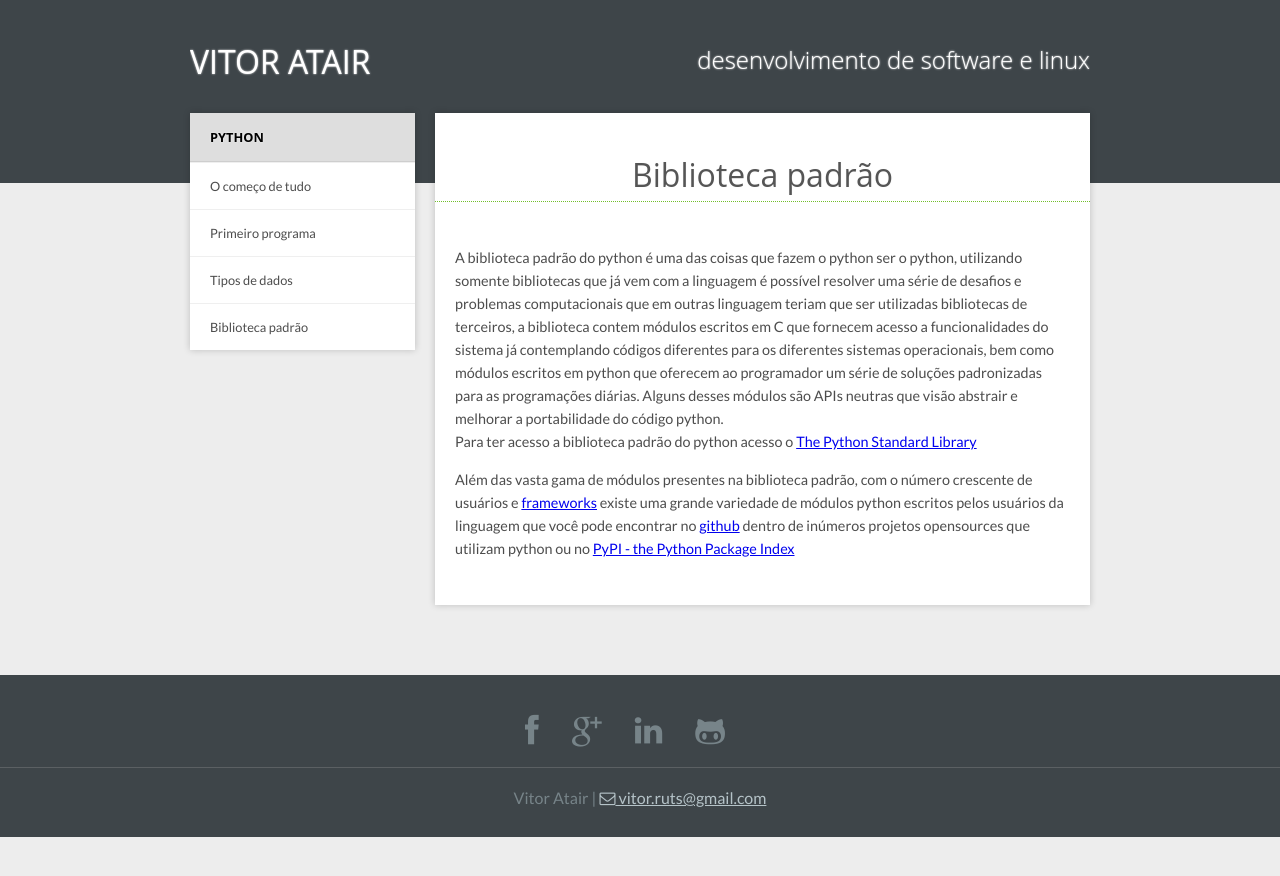
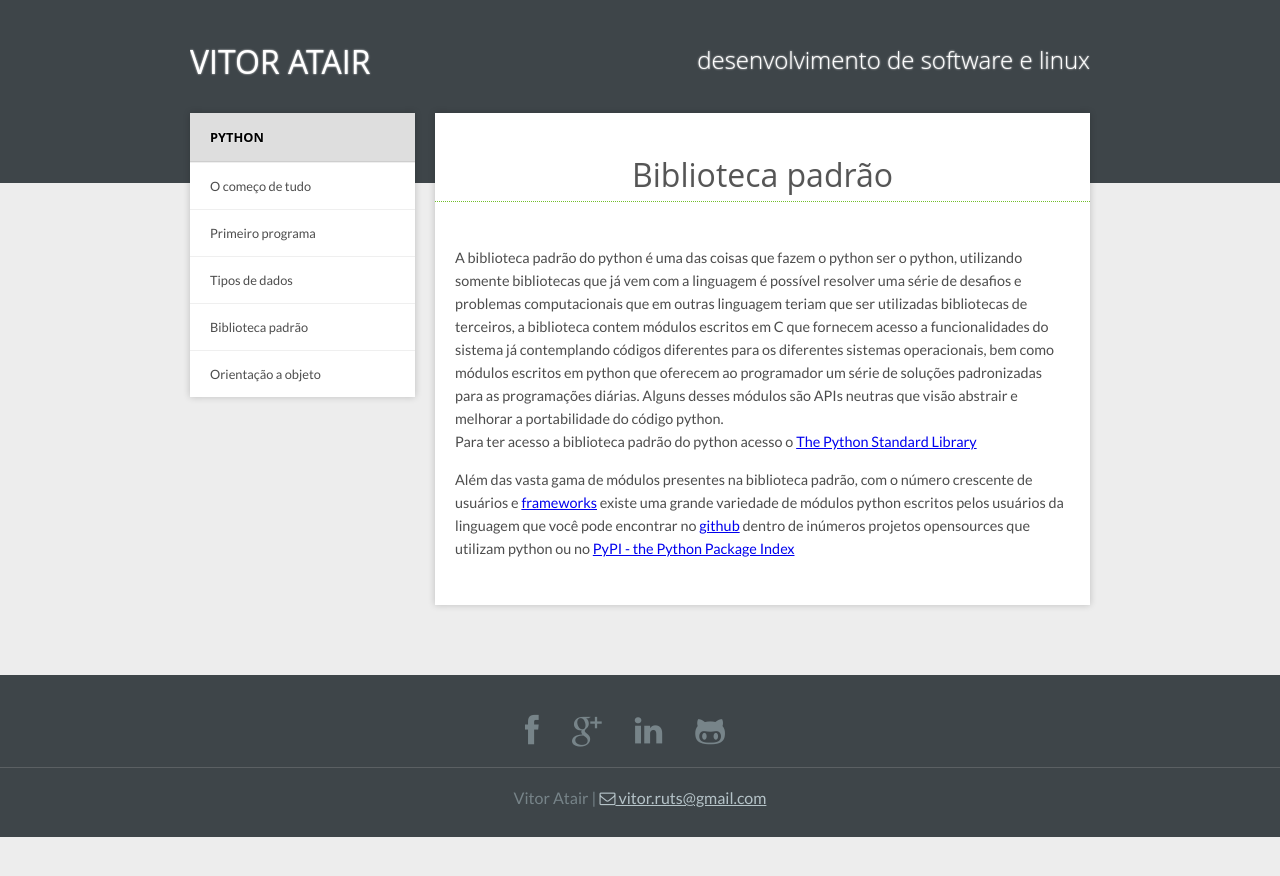
Before and after one commit to vitoratair/vitoratair.github.io, a Jekyll site: the page built from handbook/python/bibliotecas.html, in a window 1280 px wide. Shown: the top 876 px of the page. Built offline with Jekyll 4.4.1, drawn with Linux system fonts in a browser that asks for light colours; nearby versions of some CDN libraries; Markdown is read by kramdown in place of the engine named in the settings.

Commit message:
adicionado arquivo para orientação a objetos em python

```diff
--- a/_includes/submenu-python.html
+++ b/_includes/submenu-python.html
@@ -5,5 +5,6 @@
     <li><a href="primeiro-programa.html">Primeiro programa</a></li>
     <li><a href="tipos-dados.html">Tipos de dados</a></li>
     <li><a href="bibliotecas.html">Biblioteca padrão</a></li>
+    <li><a href="oo.html">Orientação a objeto</a></li>
   </ul>
 </nav>
```
Also changed, not shown: handbook/python/oo.html (added).
